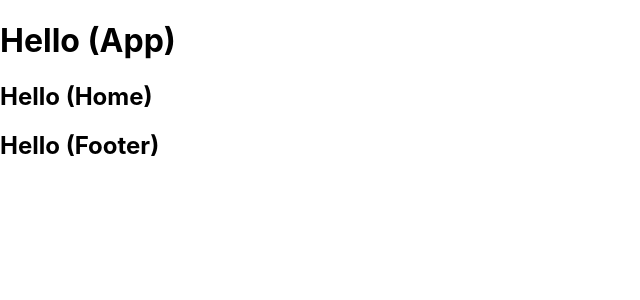
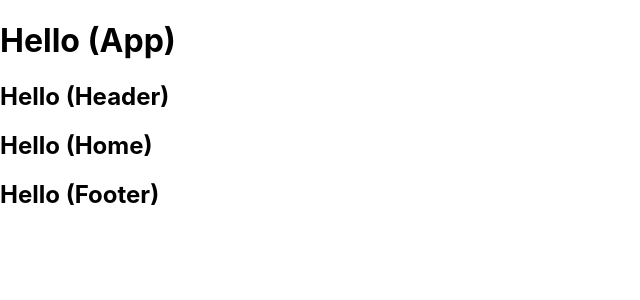
Before and after one commit to norcee25/CNVA, a React (Create React App) app: page / in a window 1280 px wide. Shown: the top 300 px of the page, without its empty margins (0-640 px from the left). Built offline with nearby package versions, Linux system fonts and the light colour scheme.

Commit message:
add props logo

```diff
--- a/src/component/Header/index.js
+++ b/src/component/Header/index.js
@@ -1,9 +1,11 @@
-const Logo = ({ text }) => {
-  return (
-    <div>
-      <h2>{text}</h2>
-    </div>
-  );
-};
 
-export default Logo;
+const Header = () => {
+    const CNVAfooter= "Hello (Header)"
+    return (
+      <div>
+        <h2>{CNVAfooter}</h2>
+      </div>
+    );
+  };
+
+export default Header;
```
Also changed, not shown: src/component/Header/Logo/index.js (indentation only).
